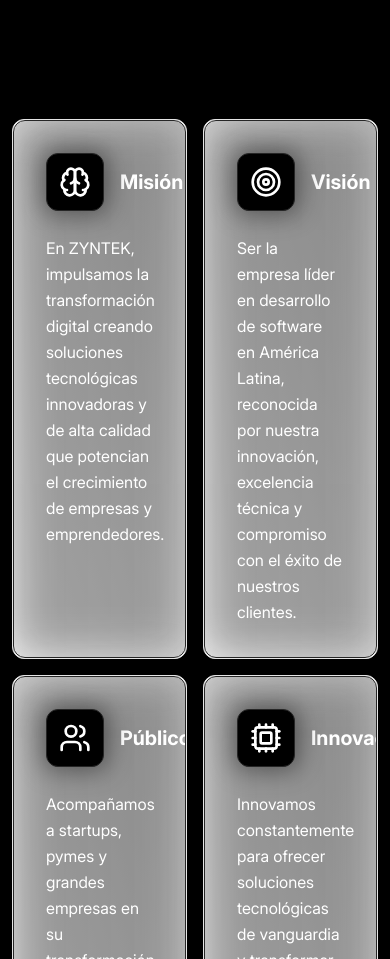
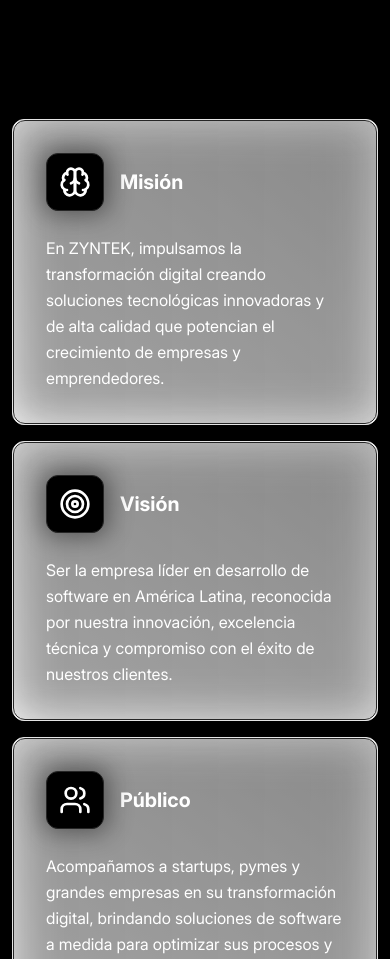
Before and after one commit to sasamile/Zyntek, a React (Vite) app: page / in a window 390 px wide. Shown: the part 1041-2000 px from the top of the page. Built offline with nearby package versions, Linux system fonts and the light colour scheme.

Commit message:
feat new xml google console

```diff
--- a/src/components/common/bento-grid.tsx
+++ b/src/components/common/bento-grid.tsx
@@ -13,7 +13,7 @@
   children?: React.ReactNode
 }) => {
   return (
-    <div className={cn("mx-auto grid max-w-7xl grid-cols-2 px-3 gap-4 md:auto-rows-[18rem] md:grid-cols-3", className)}>
+    <div className={cn("mx-auto grid max-w-7xl grid-cols-1 px-3 gap-4 md:auto-rows-[18rem] md:grid-cols-3", className)}>
       {children}
     </div>
   )
```
Also changed, not shown: 1 other file (tests, documents, lock files or other folders).
